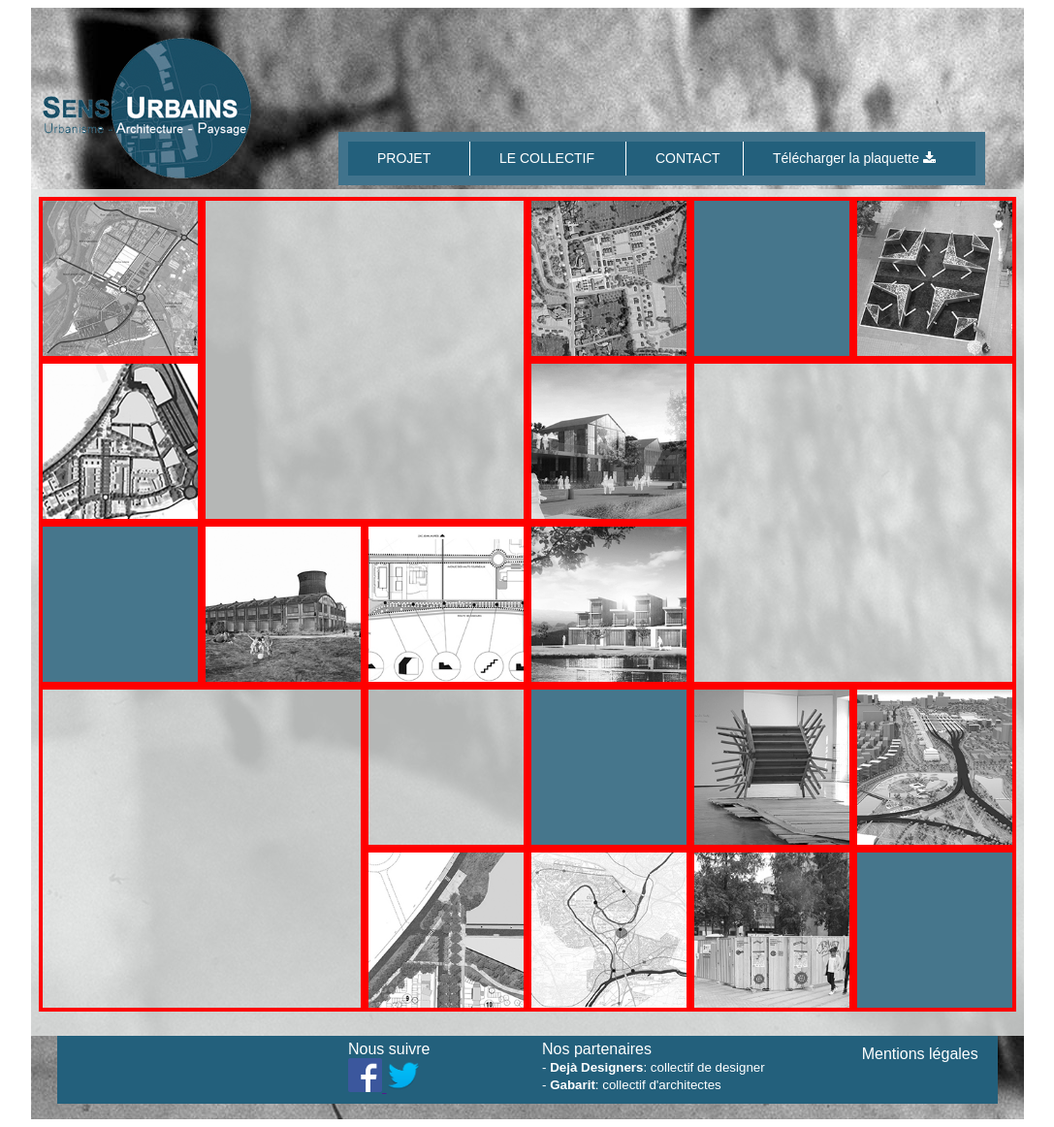
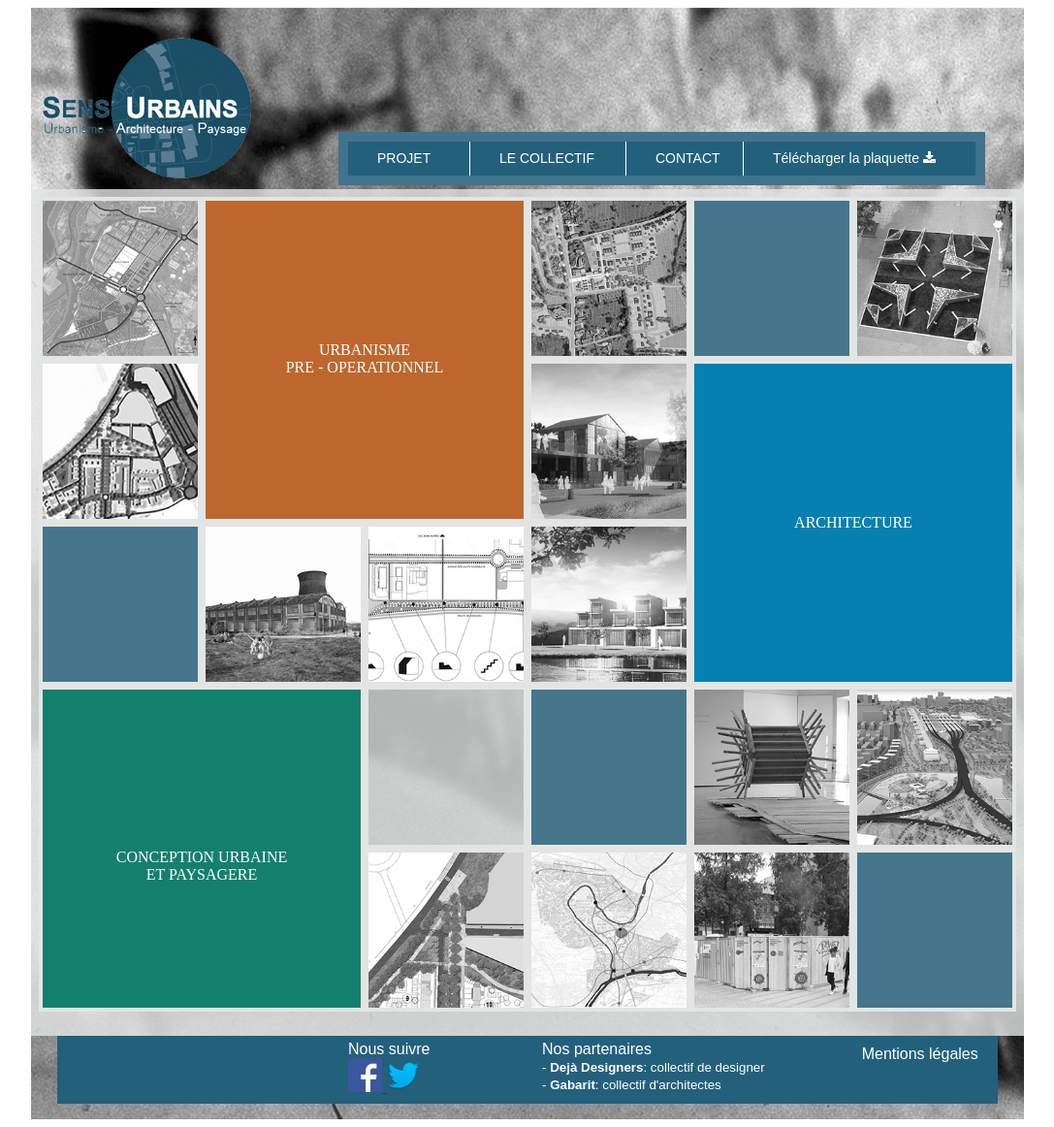
Before and after one commit to johnduro/projet02, a PHP site: page / in a window 1280 px wide. Shown: the whole page at 97% size, without its empty margins (96-1183 px from the left). Run offline with PHP 8.4, Linux system fonts and the light colour scheme; some libraries are stand-ins or nearby versions.

Commit message:
home fini

```diff
--- a/body_index.html
+++ b/body_index.html
@@ -1,6 +1,8 @@
 <!-- première ligne -->
 <a id="box-1-1" class="small-box" href=""></a>
-<a id="box-2-1" class="big-box" href=""></a>
+<a id="box-2-1" class="big-box custom-orange" href="">
+  <p class="big-box-orange">URBANISME<br/>PRE - OPERATIONNEL</p>
+</a>
 <a id="box-3-1" class="small-box" href=""></a>
 <div id="box-4-1" class="small-box custom-light-blue"></div>
 <a id="box-5-1" class="small-box" href=""></a>
@@ -8,7 +10,9 @@
 <!-- deuxième ligne -->
 <a id="box-1-2" class="small-box" href="" style="display: block;"></a>
 <a id="box-2-2" class="small-box" href="" style="display: block;"></a>
-<a id="box-3-2" class="big-box" href="" style="display: block;"></a>
+<a id="box-3-2" class="big-box custom-clear-blue" href="" style="display: block;">
+ARCHITECTURE
+</a>
 
 <!-- troisième ligne -->
 <div id="box-1-3" class="small-box custom-light-blue"></div>
@@ -17,7 +21,9 @@
 <a id="box-4-3" class="small-box" href="" style="display: block;"></a>
 
 <!-- quatrième ligne -->
-<a id="box-1-4" class="big-box" href="" style="display: block;"></a>
+<a id="box-1-4" class="big-box custom-green" href="" style="display: block;">
+  <p class="big-box-green">CONCEPTION URBAINE<br/>ET PAYSAGERE</p>
+</a>
 <div id="box-2-4" class="small-box"></div>
 <div id="box-3-4" class="small-box custom-light-blue"></div>
 <a id="box-4-4" class="small-box" href="" style="display: block;"></a>
--- a/sens_style.css
+++ b/sens_style.css
@@ -20,6 +20,7 @@ body
 	width: 1024px;
 	height: 1146px;
 	margin: 0 auto;
+	overflow: hidden;
 }
 
 .custom-dark-blue
@@ -33,38 +34,20 @@ body
     background: #46768c;
 }
 
-#box-2-4
+.custom-clear-blue
 {
-	position: relative;
-	/* float: left; */
-	left: 344px;
-	top: -328px;
+	background: #0680b1;
 }
 
-#box-3-4
+.custom-orange
 {
-	position: relative;
-	/* float: left; */
-	left: 512px;
-	top: -496px;
+	background: #bd672e;
 }
 
-#box-4-4
+.custom-green
 {
-	position: relative;
-	/* float: left; */
-	left: 680px;
-	top: -664px;
+	background: #13806d;
 }
-
-#box-5-4
-{
-	position: relative;
-	/* float: left; */
-	left: 848px;
-	top: -832px;
-}
-
 
 .my-font
 {
@@ -163,6 +146,7 @@ ul li a
 {
     padding: 1px 0px 0px 0px;
     display: none;
+	z-index: 999;
 }
 
 .custom-ml
@@ -266,7 +250,8 @@ li:hover li a:hover
 	width: 160px;
 	border-style: solid;
 	border-width: 4px;
-	border-color: red;
+	border-color: #e3e5e4;
+	/* border-color: red; */
 	/* float: left; */
 }
 
@@ -276,7 +261,11 @@ li:hover li a:hover
 	width: 328px;
 	border-style: solid;
 	border-width: 4px;
-	border-color: red;
+	border-color: #e3e5e4;
+	color: white;
+	text-decoration: none;
+	text-align: center;
+	/* border-color: red; */
 	/* float: left; */
 }
 
@@ -302,6 +291,12 @@ li:hover li a:hover
 	left: 8px;
  	float: left;
 	top: 8px;
+}
+
+#box-2-1:hover
+{
+	background: url(images/PLANfondOrangel-01.jpg);
+	background-size: contain;
 }
 
 #box-3-1
@@ -386,6 +381,14 @@ li:hover li a:hover
 	float: left;
 	left: 8px;
 	top: 8px;
+	vertical-align: middle;
+	line-height: 328px;
+}
+
+#box-3-2:hover
+{
+	background: url(images/fond_design.png);
+	background-size: contain;
 }
 
 #box-1-3
@@ -452,6 +455,44 @@ li:hover li a:hover
 	left: 8px;
 	top: 8px;
 }
+
+#box-1-4:hover
+{
+	background: url(images/PLANfondVert-01.jpg);
+	background-size: contain;
+}
+
+/* #box-2-4 */
+/* { */
+/* 	position: relative; */
+/* 	/\* float: left; *\/ */
+/* 	left: 344px; */
+/* 	top: -328px; */
+/* } */
+
+/* #box-3-4 */
+/* { */
+/* 	position: relative; */
+/* 	/\* float: left; *\/ */
+/* 	left: 512px; */
+/* 	top: -496px; */
+/* } */
+
+/* #box-4-4 */
+/* { */
+/* 	position: relative; */
+/* 	/\* float: left; *\/ */
+/* 	left: 680px; */
+/* 	top: -664px; */
+/* } */
+
+/* #box-5-4 */
+/* { */
+/* 	position: relative; */
+/* 	/\* float: left; *\/ */
+/* 	left: 848px; */
+/* 	top: -832px; */
+/* } */
 
 #box-2-4
 {
@@ -556,3 +597,13 @@ li:hover li a:hover
 	left: 848px;
 	top: -1336px;
 }
+
+.big-box-orange
+{
+	margin-top: 145px;
+}
+
+.big-box-green
+{
+	margin-bottom: 130px;
+}
```
Also changed, not shown: images/PLANfondOrangel-01.jpg (renamed from images/PLANfond Orangel-01.jpg), images/PLANfondVert-01.jpg (renamed from images/PLANfond Vert-01.jpg).
